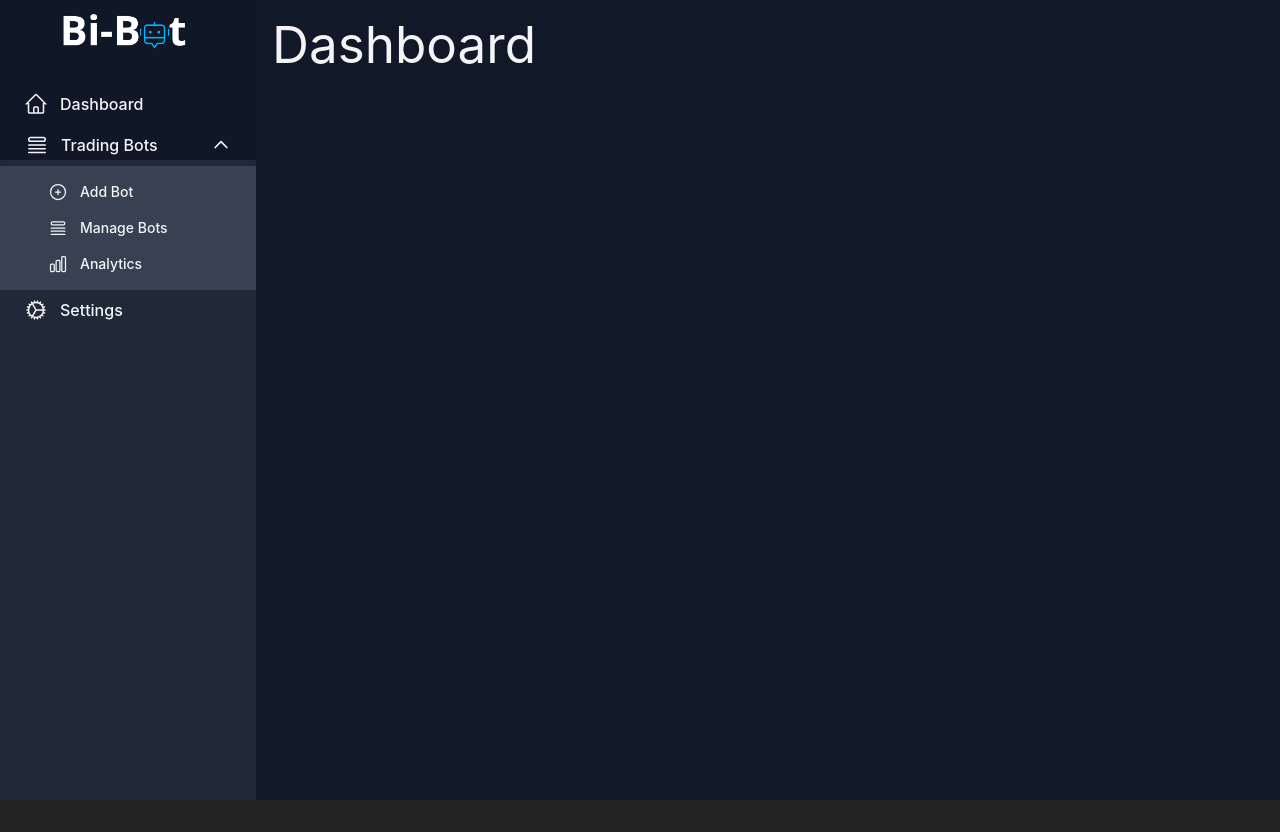
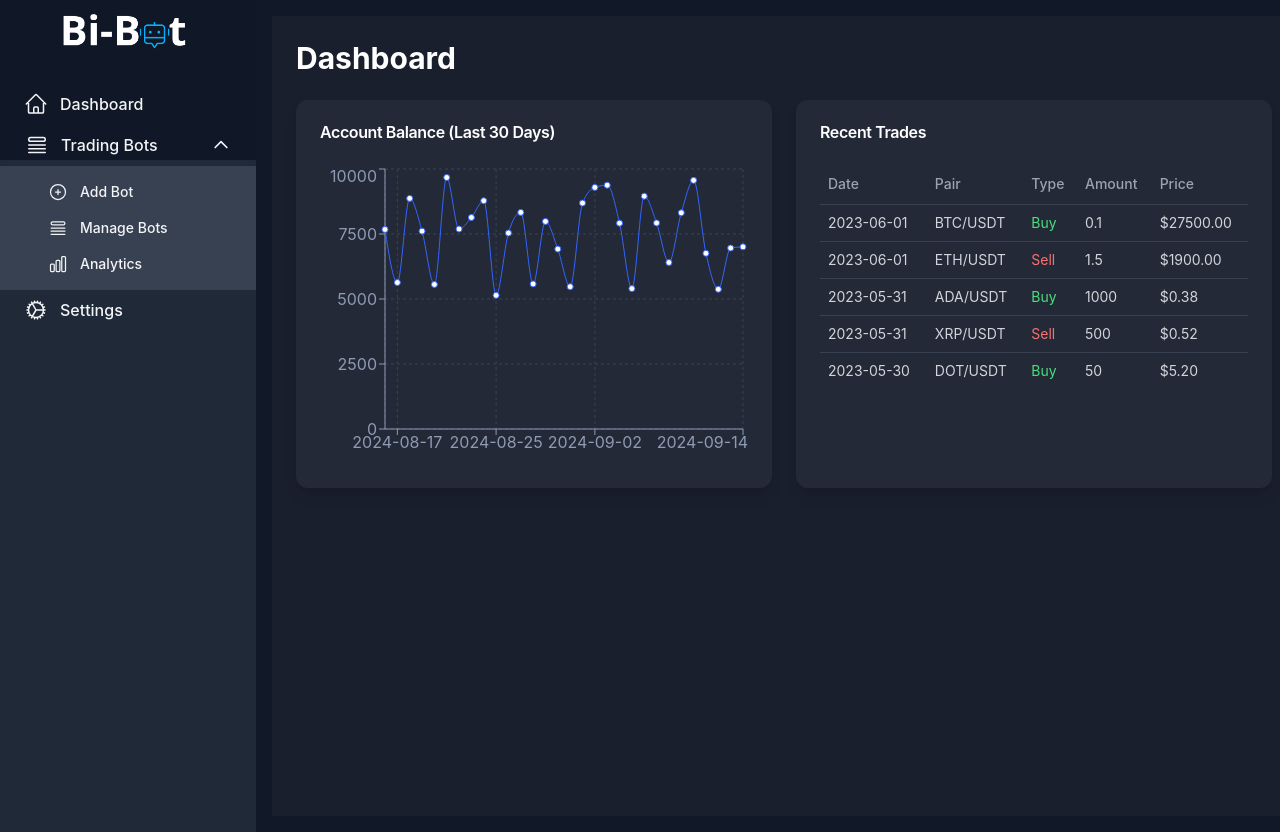
Before and after one commit to OscarElliott/Binance-TradingView-Bot, a React (Vite) app in the folder bot-dashboard/: page / in a window 1280 px wide. Before the commit the page ends 800 px from the top, so only its background shows below. Built offline with nearby package versions, Linux system fonts and the light colour scheme.

Commit message:
Added Dashboard front end

```diff
--- a/bot-dashboard/package.json
+++ b/bot-dashboard/package.json
@@ -13,6 +13,7 @@
     "@heroicons/react": "^2.1.5",
     "@radix-ui/react-icons": "^1.3.0",
     "@radix-ui/react-label": "^2.1.0",
+    "@radix-ui/react-scroll-area": "^1.1.0",
     "@radix-ui/react-select": "^2.1.1",
     "@radix-ui/react-slider": "^1.2.0",
     "@radix-ui/react-slot": "^1.1.0",
@@ -22,6 +23,7 @@
     "react": "^18.3.1",
     "react-dom": "^18.3.1",
     "react-router-dom": "^6.26.2",
+    "recharts": "^2.12.7",
     "tailwind-merge": "^2.5.2",
     "tailwindcss-animate": "^1.0.7"
   },
--- a/bot-dashboard/src/App.tsx
+++ b/bot-dashboard/src/App.tsx
@@ -3,6 +3,7 @@ import TradingBotDashboard from './components/add-bots';
 import Sidebar from './components/sidebar';
 import ManageBots from './components/manage-bots';
 import Settings from './components/settings';
+import UserDashboard from './components/dashboard';
 
 export default function App() {
   return (
@@ -11,7 +12,7 @@ export default function App() {
         <Sidebar />
         <main className="flex-1 min-h-screen p-4">
           <Routes>
-          <Route path="/" element={<h1>Dashboard</h1>} />
+          <Route path="/" element={<UserDashboard />} />
             <Route path="/add-bots" element={<TradingBotDashboard />} />
             <Route path="/manage-bots" element={<ManageBots />} />
             <Route path="/settings" element={<Settings />} />
--- /dev/null
+++ b/bot-dashboard/src/components/dashboard.tsx
@@ -0,0 +1,85 @@
+'use client'
+
+import { Card, CardContent, CardHeader, CardTitle } from "@/components/ui/card"
+import { LineChart, Line, XAxis, YAxis, CartesianGrid, Tooltip, ResponsiveContainer } from 'recharts'
+import { ScrollArea } from "@/components/ui/scroll-area"
+import { Table, TableBody, TableCell, TableHead, TableHeader, TableRow } from "@/components/ui/table"
+
+// Placeholder data for the account balance chart
+const accountData = Array.from({ length: 30 }, (_, i) => ({
+  date: new Date(Date.now() - (29 - i) * 24 * 60 * 60 * 1000).toISOString().split('T')[0],
+  balance: Math.floor(Math.random() * (10000 - 5000 + 1) + 5000)
+}))
+
+// Placeholder data for recent trades
+const recentTrades = [
+  { id: 1, date: '2023-06-01', pair: 'BTC/USDT', type: 'Buy', amount: 0.1, price: 27500 },
+  { id: 2, date: '2023-06-01', pair: 'ETH/USDT', type: 'Sell', amount: 1.5, price: 1900 },
+  { id: 3, date: '2023-05-31', pair: 'ADA/USDT', type: 'Buy', amount: 1000, price: 0.38 },
+  { id: 4, date: '2023-05-31', pair: 'XRP/USDT', type: 'Sell', amount: 500, price: 0.52 },
+  { id: 5, date: '2023-05-30', pair: 'DOT/USDT', type: 'Buy', amount: 50, price: 5.2 },
+]
+
+export default function DashboardComponent() {
+  return (
+    <div className="p-6 space-y-6 bg-[#1a1f2e] text-gray-200 min-h-screen">
+      <h1 className="text-3xl font-bold text-white">Dashboard</h1>
+      <div className="grid gap-6 md:grid-cols-2">
+        <Card className="bg-[#232936] border-0 shadow-lg">
+          <CardHeader>
+            <CardTitle className="text-white">Account Balance (Last 30 Days)</CardTitle>
+          </CardHeader>
+          <CardContent>
+            <div className="h-[300px]">
+              <ResponsiveContainer width="100%" height="100%">
+                <LineChart data={accountData}>
+                  <CartesianGrid strokeDasharray="3 3" stroke="#3a4256" />
+                  <XAxis dataKey="date" stroke="#8f9bb3" />
+                  <YAxis stroke="#8f9bb3" />
+                  <Tooltip
+                    contentStyle={{ backgroundColor: '#2a3142', border: 'none' }}
+                    labelStyle={{ color: '#8f9bb3' }}
+                  />
+                  <Line type="monotone" dataKey="balance" stroke="#3366ff" />
+                </LineChart>
+              </ResponsiveContainer>
+            </div>
+          </CardContent>
+        </Card>
+        <Card className="bg-[#232936] border-0 shadow-lg">
+          <CardHeader>
+            <CardTitle className="text-white">Recent Trades</CardTitle>
+          </CardHeader>
+          <CardContent>
+            <ScrollArea className="h-[300px]">
+              <Table>
+                <TableHeader>
+                  <TableRow className="border-b border-gray-700">
+                    <TableHead className="text-gray-400">Date</TableHead>
+                    <TableHead className="text-gray-400">Pair</TableHead>
+                    <TableHead className="text-gray-400">Type</TableHead>
+                    <TableHead className="text-gray-400">Amount</TableHead>
+                    <TableHead className="text-gray-400">Price</TableHead>
+                  </TableRow>
+                </TableHeader>
+                <TableBody>
+                  {recentTrades.map((trade) => (
+                    <TableRow key={trade.id} className="border-b border-gray-700">
+                      <TableCell className="text-gray-300">{trade.date}</TableCell>
+                      <TableCell className="text-gray-300">{trade.pair}</TableCell>
+                      <TableCell className={trade.type === 'Buy' ? 'text-green-400' : 'text-red-400'}>
+                        {trade.type}
+                      </TableCell>
+                      <TableCell className="text-gray-300">{trade.amount}</TableCell>
+                      <TableCell className="text-gray-300">${trade.price.toFixed(2)}</TableCell>
+                    </TableRow>
+                  ))}
+                </TableBody>
+              </Table>
+            </ScrollArea>
+          </CardContent>
+        </Card>
+      </div>
+    </div>
+  )
+}
--- /dev/null
+++ b/bot-dashboard/src/components/ui/scroll-area.tsx
@@ -0,0 +1,46 @@
+import * as React from "react"
+import * as ScrollAreaPrimitive from "@radix-ui/react-scroll-area"
+
+import { cn } from "@/lib/utils"
+
+const ScrollArea = React.forwardRef<
+  React.ElementRef<typeof ScrollAreaPrimitive.Root>,
+  React.ComponentPropsWithoutRef<typeof ScrollAreaPrimitive.Root>
+>(({ className, children, ...props }, ref) => (
+  <ScrollAreaPrimitive.Root
+    ref={ref}
+    className={cn("relative overflow-hidden", className)}
+    {...props}
+  >
+    <ScrollAreaPrimitive.Viewport className="h-full w-full rounded-[inherit]">
+      {children}
+    </ScrollAreaPrimitive.Viewport>
+    <ScrollBar />
+    <ScrollAreaPrimitive.Corner />
+  </ScrollAreaPrimitive.Root>
+))
+ScrollArea.displayName = ScrollAreaPrimitive.Root.displayName
+
+const ScrollBar = React.forwardRef<
+  React.ElementRef<typeof ScrollAreaPrimitive.ScrollAreaScrollbar>,
+  React.ComponentPropsWithoutRef<typeof ScrollAreaPrimitive.ScrollAreaScrollbar>
+>(({ className, orientation = "vertical", ...props }, ref) => (
+  <ScrollAreaPrimitive.ScrollAreaScrollbar
+    ref={ref}
+    orientation={orientation}
+    className={cn(
+      "flex touch-none select-none transition-colors",
+      orientation === "vertical" &&
+        "h-full w-2.5 border-l border-l-transparent p-[1px]",
+      orientation === "horizontal" &&
+        "h-2.5 flex-col border-t border-t-transparent p-[1px]",
+      className
+    )}
+    {...props}
+  >
+    <ScrollAreaPrimitive.ScrollAreaThumb className="relative flex-1 rounded-full bg-border" />
+  </ScrollAreaPrimitive.ScrollAreaScrollbar>
+))
+ScrollBar.displayName = ScrollAreaPrimitive.ScrollAreaScrollbar.displayName
+
+export { ScrollArea, ScrollBar }
--- /dev/null
+++ b/bot-dashboard/src/components/ui/table.tsx
@@ -0,0 +1,120 @@
+import * as React from "react"
+
+import { cn } from "@/lib/utils"
+
+const Table = React.forwardRef<
+  HTMLTableElement,
+  React.HTMLAttributes<HTMLTableElement>
+>(({ className, ...props }, ref) => (
+  <div className="relative w-full overflow-auto">
+    <table
+      ref={ref}
+      className={cn("w-full caption-bottom text-sm", className)}
+      {...props}
+    />
+  </div>
+))
+Table.displayName = "Table"
+
+const TableHeader = React.forwardRef<
+  HTMLTableSectionElement,
+  React.HTMLAttributes<HTMLTableSectionElement>
+>(({ className, ...props }, ref) => (
+  <thead ref={ref} className={cn("[&_tr]:border-b", className)} {...props} />
+))
+TableHeader.displayName = "TableHeader"
+
+const TableBody = React.forwardRef<
+  HTMLTableSectionElement,
+  React.HTMLAttributes<HTMLTableSectionElement>
+>(({ className, ...props }, ref) => (
+  <tbody
+    ref={ref}
+    className={cn("[&_tr:last-child]:border-0", className)}
+    {...props}
+  />
+))
+TableBody.displayName = "TableBody"
+
+const TableFooter = React.forwardRef<
+  HTMLTableSectionElement,
+  React.HTMLAttributes<HTMLTableSectionElement>
+>(({ className, ...props }, ref) => (
+  <tfoot
+    ref={ref}
+    className={cn(
+      "border-t bg-muted/50 font-medium [&>tr]:last:border-b-0",
+      className
+    )}
+    {...props}
+  />
+))
+TableFooter.displayName = "TableFooter"
+
+const TableRow = React.forwardRef<
+  HTMLTableRowElement,
+  React.HTMLAttributes<HTMLTableRowElement>
+>(({ className, ...props }, ref) => (
+  <tr
+    ref={ref}
+    className={cn(
+      "border-b transition-colors hover:bg-muted/50 data-[state=selected]:bg-muted",
+      className
+    )}
+    {...props}
+  />
+))
+TableRow.displayName = "TableRow"
+
+const TableHead = React.forwardRef<
+  HTMLTableCellElement,
+  React.ThHTMLAttributes<HTMLTableCellElement>
+>(({ className, ...props }, ref) => (
+  <th
+    ref={ref}
+    className={cn(
+      "h-10 px-2 text-left align-middle font-medium text-muted-foreground [&:has([role=checkbox])]:pr-0 [&>[role=checkbox]]:translate-y-[2px]",
+      className
+    )}
+    {...props}
+  />
+))
+TableHead.displayName = "TableHead"
+
+const TableCell = React.forwardRef<
+  HTMLTableCellElement,
+  React.TdHTMLAttributes<HTMLTableCellElement>
+>(({ className, ...props }, ref) => (
+  <td
+    ref={ref}
+    className={cn(
+      "p-2 align-middle [&:has([role=checkbox])]:pr-0 [&>[role=checkbox]]:translate-y-[2px]",
+      className
+    )}
+    {...props}
+  />
+))
+TableCell.displayName = "TableCell"
+
+const TableCaption = React.forwardRef<
+  HTMLTableCaptionElement,
+  React.HTMLAttributes<HTMLTableCaptionElement>
+>(({ className, ...props }, ref) => (
+  <caption
+    ref={ref}
+    className={cn("mt-4 text-sm text-muted-foreground", className)}
+    {...props}
+  />
+))
+TableCaption.displayName = "TableCaption"
+
+export {
+  Table,
+  TableHeader,
+  TableBody,
+  TableFooter,
+  TableHead,
+  TableRow,
+  TableCell,
+  TableCaption,
+}
```
Also changed, not shown: 1 other file (tests, documents, lock files or other folders).
